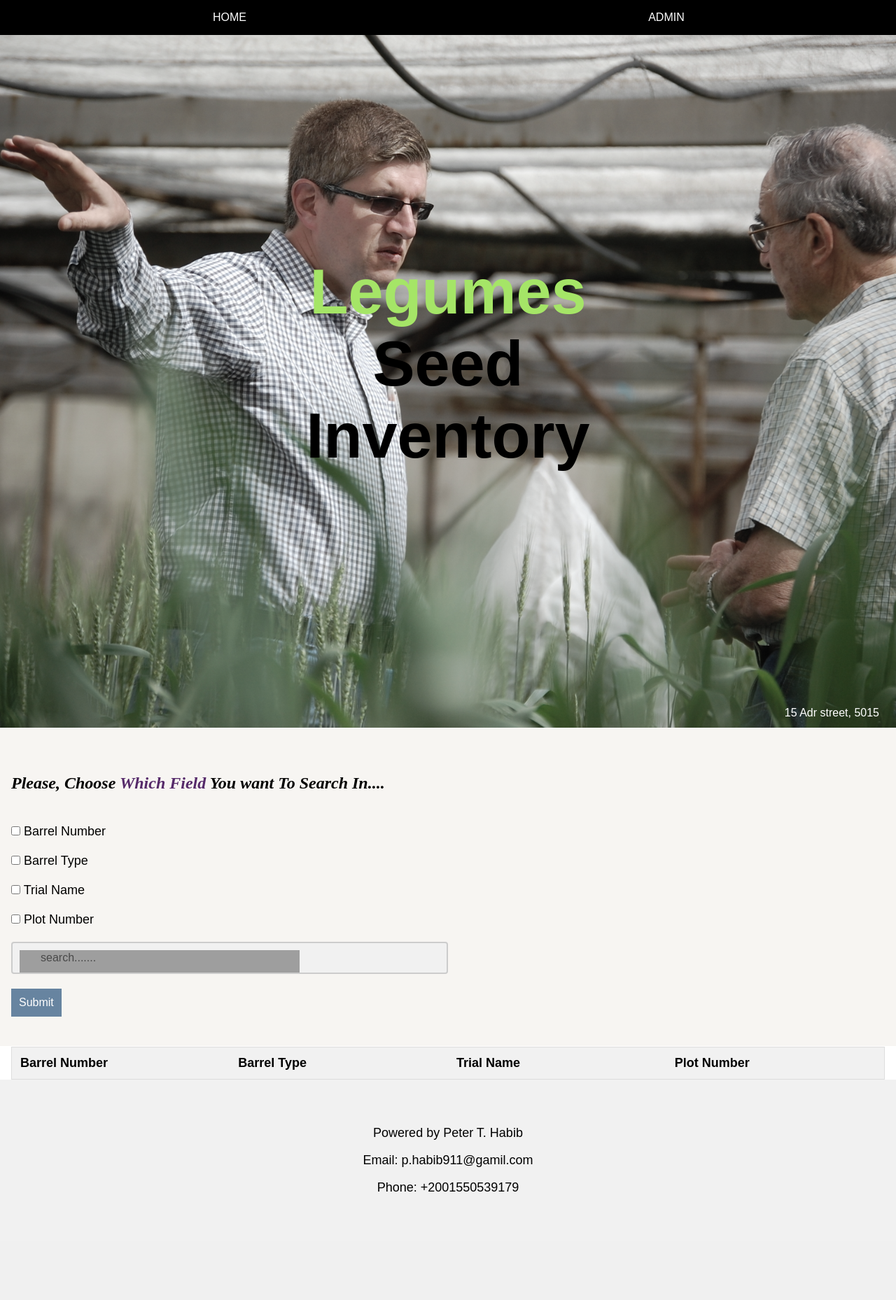
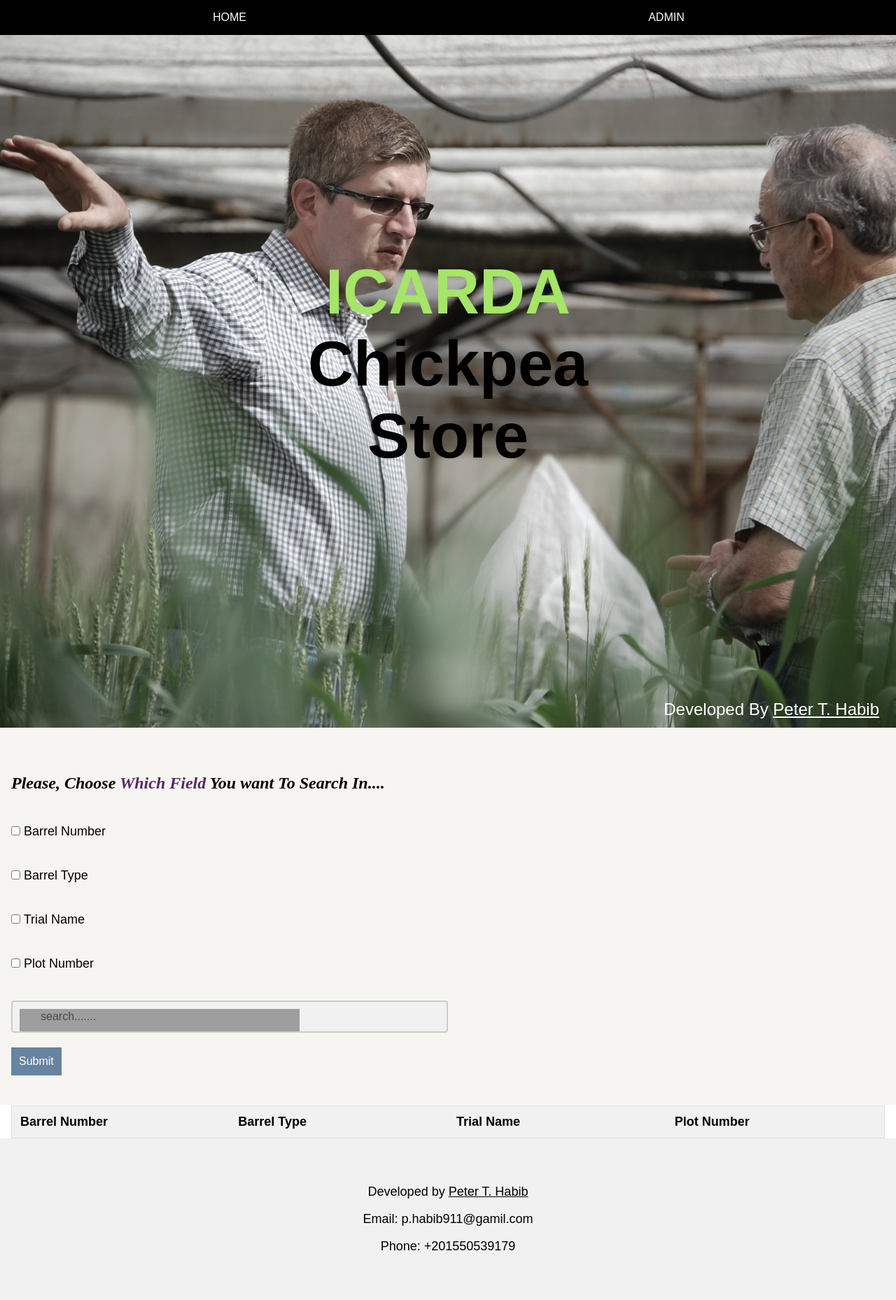
Before and after one commit to peterhabib/chickpea_store, a Django app: page / in a window 1280 px wide. Shown: the whole page at 70% size. Before the commit the page ends 1703 px from the top, so only its background shows below. Run offline with Django 3.2, Linux system fonts and the light colour scheme; data comes from the database, SQL or seed files in the repository; lists and menus that the app fills with data are empty; grey boxes are pictures that could not be loaded.

Commit message:
Update search.html

```diff
--- a/templates/search.html
+++ b/templates/search.html
@@ -1,7 +1,7 @@
 {% load static %}
 <!DOCTYPE html>
 <html>
-<title>Legume Seed Inventory</title>
+<title>ICARDA Chickpea Store</title>
 <meta charset="UTF-8">
 <meta name="viewport" content="width=device-width, initial-scale=1">
 <link rel="stylesheet" href="https://www.w3schools.com/w3css/4/w3.css">
@@ -42,10 +42,10 @@ body, html {
   <div class="w3-display-bottomleft w3-center w3-padding-large w3-hide-small">
   </div>
   <div class="w3-display-middle w3-center">
-      <span class="w3-text-white" style="font-size:90px; color: black"><strong style="color: lawngreen">Legumes</strong><br><strong style="color: black">Seed Inventory</strong></span>
+      <span class="w3-text-white" style="font-size:90px; color: black"><strong style="color: lawngreen">ICARDA</strong><br><strong style="color: black">Chickpea Store</strong></span>
   </div>
   <div class="w3-display-bottomright w3-center w3-padding-large">
-    <span class="w3-text-white">15 Adr street, 5015</span>
+    <span style="font-size: x-large" class="w3-text-white">Developed By <a href="https://scholar.google.com.eg/citations?user=UuTCVhsAAAAJ&hl=ar&oi=sra">Peter T. Habib</a></span>
   </div>
 </header>
 
@@ -144,25 +144,24 @@ body, html {
             <form action="" method="get" autocomplete="off">
                 <br>
                 <br>
-
                 <p style="font-size: x-large; font-family: 'Times New Roman'; font-style: italic; font-weight: bold">Please, Choose <strong style="color:#ad00ff; font-weight: bold">Which Field</strong> You want To Search In....</p>
                 <br>
-                <input type="checkbox" name="Barrel_Number" value="Barrel_Number"> Barrel Number
+                <input type="checkbox" name="Barrel_Number" value="Barrel_Number"> Barrel Number<br>
                 <br>
                 <br>
 
-                <input type="checkbox" name="Barrel_Type" value="Barrel_Type"> Barrel Type
+                <input type="checkbox" name="Barrel_Type" value="Barrel_Type"> Barrel Type<br>
                 <br>
                 <br>
 
-                <input type="checkbox" name="Trial_Name" value="Trial_Name"> Trial Name
+                <input type="checkbox" name="Trial_Name" value="Trial_Name"> Trial Name<br>
                 <br>
                 <br>
 
-                <input type="checkbox" name="Plot_Number" value="Plot_Number"> Plot Number
+                <input type="checkbox" name="Plot_Number" value="Plot_Number"> Plot Number<br>
                 <br>
                 <br>
-		<input id="myInput" type="text" name="rs" placeholder="search......." value={{ inpo }}>
+                <input id="myInput" type="text" name="rs" placeholder="search......." value={{ inpo }}>
                 <br>
                 <br>
 
@@ -364,9 +363,9 @@ body, html {
 
 <!-- Footer -->
 <footer class="w3-center w3-light-grey w3-padding-48 w3-large">
-  <p>Powered by <a>Peter T. Habib</a></p>
+  <p>Developed by <a href="https://scholar.google.com.eg/citations?user=UuTCVhsAAAAJ&hl=ar&oi=sra">Peter T. Habib</a></p>
   <p>Email: <a>p.habib911@gamil.com</a></p>
-  <p>Phone: <a>+2001550539179</a></p>
+  <p>Phone: <a>+201550539179</a></p>
 </footer>
 
 <script>
```
